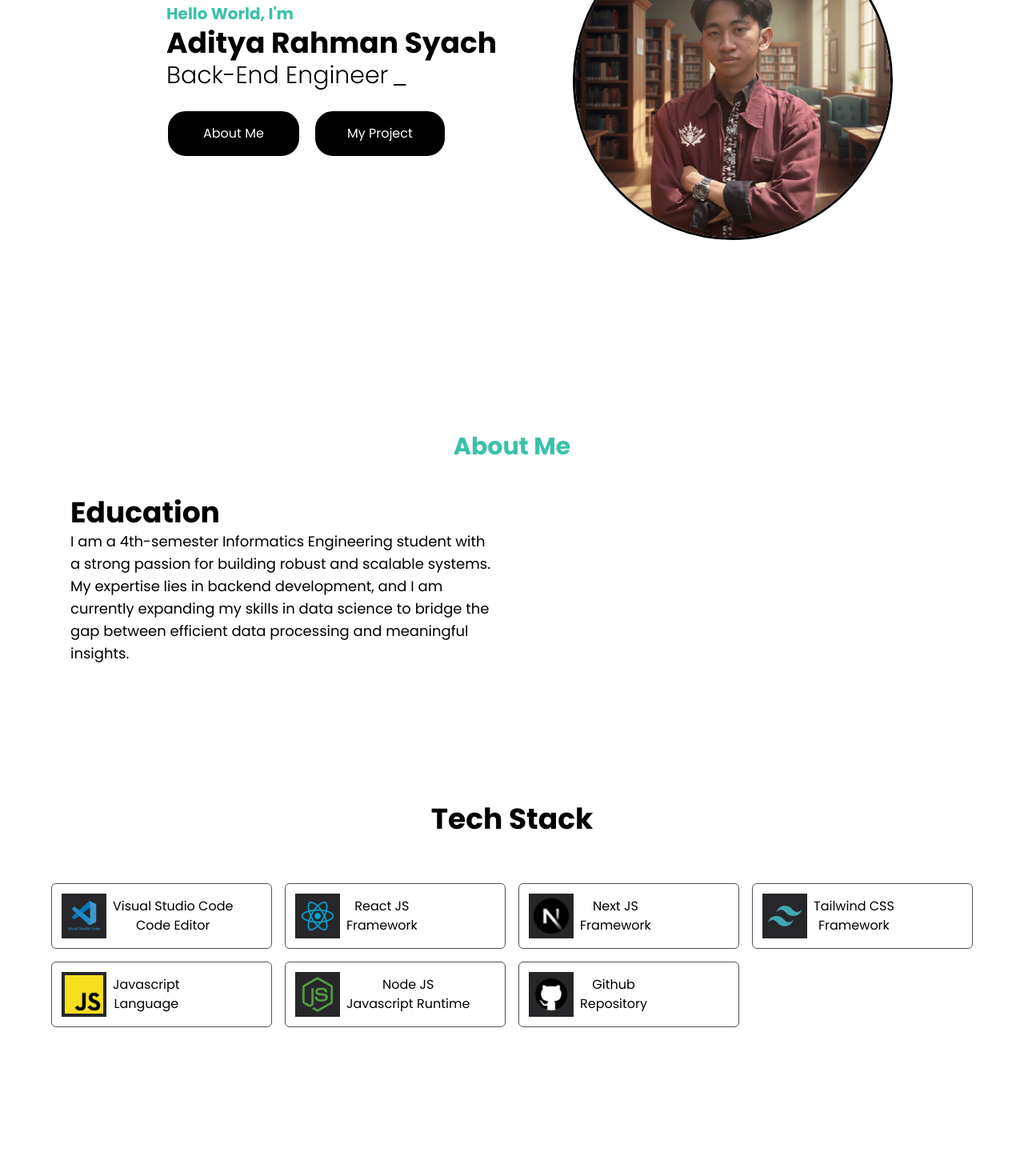
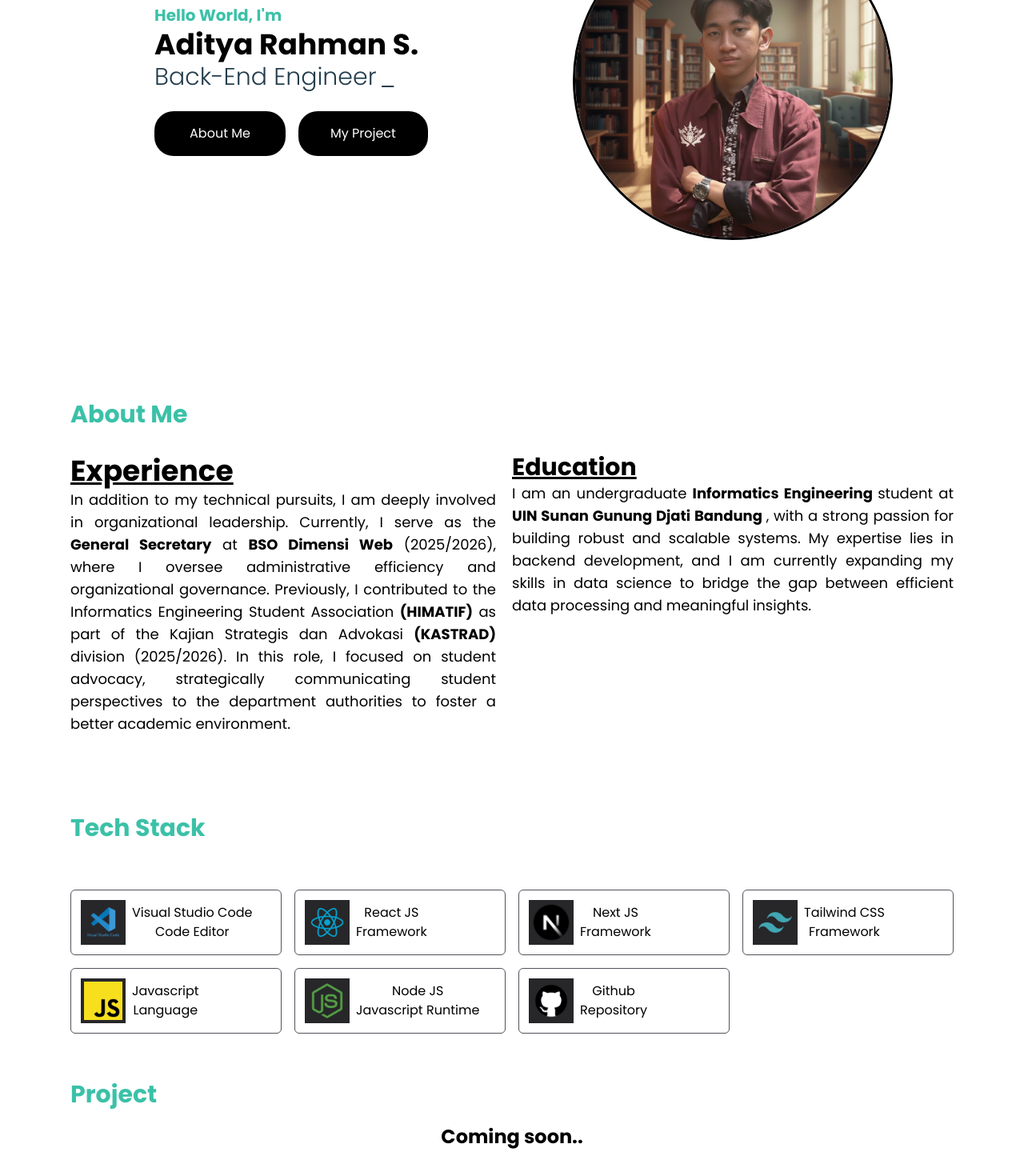
Before and after one commit to Adityarns/Web-Portfolio, a React (Vite) app: page / in a window 1280 px wide. Shown: the part 260-1730 px from the top of the page at 80% size. Built offline with nearby package versions, Linux system fonts and the light colour scheme.

Commit message:
adalah pokoknya

```diff
--- a/src/components/App.jsx
+++ b/src/components/App.jsx
@@ -8,16 +8,16 @@ export default function App() {
     <div className="text-center ">
       {/* Hero */}
       <div className="items-center hero grid lg:grid-cols-2 grid-cols-1 py-10 md:py-40 xl:gap-0 gap-5 px-6 max-w-7xl mx-auto animate__animated animate__fadeInUp animate__delay-0.5s">
-        <div className="flex flex-col items-start text-left lg:pl-6 xl:pl-30">
+        <div className="flex flex-col items-start text-left mx-auto">
           <p className="text-lg md:text-xl text-[#3BC1A8] font-semibold">
             Hello World, I'm
           </p>
           <h1 className="mb-6">
             <p className="text-3xl md:text-4xl/tight font-bold">
-              Aditya Rahman Syach
+              Aditya Rahman S.
             </p>
             <TextType
-              className="text-2xl md:text-3xl/tight font-light "
+              className="text-2xl md:text-3xl/tight font-light text-[#233D4D]"
               text={[
                 "Fullstack Developer",
                 "Back-End Engineer",
@@ -34,16 +34,16 @@ export default function App() {
               cursorBlinkDuration={0.5}
             />
           </h1>
-          <div className="flex flex-wrap justify-center gap-4 item-center">
+          <div className="flex mx-auto md:mx-0 justify-center gap-4 item-center">
             <a
               href="#about"
-              className="py-3 px-6 md:py-4 md:px-11 bg-black hover:bg-white rounded-3xl text-white hover:text-black hover:border-black border-white border-2"
+              className="py-3 px-6 md:py-4 md:px-11 bg-black rounded-3xl text-white hover:text-[#3BC1A8]"
             >
               About Me
             </a>
             <a
               href="#project"
-              className="py-3 px-6 md:py-4 md:px-10 bg-black hover:bg-white rounded-3xl text-white hover:text-black hover:border-black border-white border-2"
+              className="py-3 px-6 md:py-4 md:px-10 bg-black rounded-3xl text-white hover:text-[#3BC1A8]"
             >
               My Project
             </a>
@@ -58,20 +58,40 @@ export default function App() {
       </div>
 
       {/* About */}
-      <div className="about py-10 md:pt-20 px-6 max-w-7xl mx-auto" id="about">
-        <h1 className="text-center text-3xl md:text-3xl/tight font-bold text-[#3BC1A8]">
+      <div className="about py-10 px-6 max-w-7xl mx-auto" id="about">
+        <h1 className=" text-center md:text-left text-3xl md:text-3xl/tight font-bold text-[#3BC1A8]">
           About Me
         </h1>
         <div data-aos="fade-up" data-aos-duration="1000" data-aos-once="true">
-          <div className="grid lg:grid-cols-2 grid-cols-1  pt-5 md:pt-7 items-center">
-            <div className="md:pr-5 pt-2 md:pt-3 text-justify">
-              <h1 className="text-4xl/tight font-bold">Education</h1>
-              <p className="text-lg md:text-lg text-black text-left">
-                I am a 4th-semester Informatics Engineering student with a
-                strong passion for building robust and scalable systems. My
-                expertise lies in backend development, and I am currently
-                expanding my skills in data science to bridge the gap between
-                efficient data processing and meaningful insights.
+          <div className="grid lg:grid-cols-2 grid-cols-1  pt-5 md:pt-7 items-start ">
+            <div className="md:pr-5 ">
+              <h1 className="text-3xl md:text-4xl/tight font-bold text-left underline">
+                Experience
+              </h1>
+              <p className="text-sm md:text-lg text-black text-left md:text-justify">
+                In addition to my technical pursuits, I am deeply involved in
+                organizational leadership. Currently, I serve as the{" "}
+                <b>General Secretary</b> at <b>BSO Dimensi Web</b> (2025/2026),
+                where I oversee administrative efficiency and organizational
+                governance. Previously, I contributed to the Informatics
+                Engineering Student Association <b>(HIMATIF)</b> as part of the
+                Kajian Strategis dan Advokasi <b>(KASTRAD)</b> division
+                (2025/2026). In this role, I focused on student advocacy,
+                strategically communicating student perspectives to the
+                department authorities to foster a better academic environment.
+              </p>
+            </div>
+            <div>
+              <h1 className="text-3xl/tight font-bold text-left underline">
+                Education
+              </h1>
+              <p className="text-sm md:text-lg text-black text-left md:text-justify">
+                I am an undergraduate <b>Informatics Engineering </b>student at
+                <b> UIN Sunan Gunung Djati Bandung </b>, with a strong passion
+                for building robust and scalable systems. My expertise lies in
+                backend development, and I am currently expanding my skills in
+                data science to bridge the gap between efficient data processing
+                and meaningful insights.
               </p>
             </div>
           </div>
@@ -79,9 +99,9 @@ export default function App() {
       </div>
 
       {/* Skills */}
-      <div className="tools mt-32 mb-5">
+      <div className="tools  md:pt-14 px-6 max-w-7xl mx-auto">
         <h1
-          className="text-4xl/snug font-bold text-center"
+          className="text-3xl/snug font-bold text-center md:text-left text-[#3BC1A8]"
           data-aos="fade-up"
           data-aos-duration="1000"
           data-aos-once="true"
@@ -114,9 +134,12 @@ export default function App() {
       </div>
 
       {/* Project */}
-      <div className="Project pt-10 md:pt-40" id="project">
+      <div
+        className="Project pt-10 md:pt-14 px-6 max-w-7xl mx-auto"
+        id="project"
+      >
         <h1
-          className="text-4xl/snug font-bold text-center"
+          className="text-3xl/snug font-bold text-center md:text-left text-[#3BC1A8]"
           data-aos="fade-up"
           data-aos-duration="1000"
           data-aos-delay="300"
@@ -174,7 +197,7 @@ export default function App() {
       {/* Kontak */}
       <div className="kontak py-10 md:py-20 sm:p-10 p-0" id="contact">
         <h1
-          className="text-4xl mb-8 font-bold text-center"
+          className="text-3xl/snug font-bold text-center md:text-left text-[#3BC1A8]"
           data-aos="fade-up"
           data-aos-duration="1000"
           data-aos-delay="300"
--- a/src/components/Navbar.jsx
+++ b/src/components/Navbar.jsx
@@ -19,14 +19,16 @@ export default function Navbar() {
       className={`
         navbar w-full z-50 transition-all duration-300
         md:fixed md:top-0 md:left-0
-        md:bg-white/70 md:backdrop-blur-md md:shadow-md
+        md:bg-white/50 md:backdrop-blur-md md:shadow-md
       `}
     >
       <div className="max-w-7xl mx-auto px-6 md:px-10 flex justify-between items-center py-6 md:py-4 text-black">
         <div className="logo">
-          <h1 className="flex text-3xl items-center font-bold bg-white text-black p-1 md:bg-transparent md:hover:text-[#3BC1A8]">
-            Portfolio <FileText />
-          </h1>
+          <a href="#home">
+            <h1 className="flex text-3xl items-center font-bold bg-white text-black p-1 md:bg-transparent md:hover:text-[#3BC1A8]">
+              Portfolio <FileText />
+            </h1>
+          </a>
         </div>
 
         <ul
@@ -44,7 +46,7 @@ export default function Navbar() {
           <li>
             <a
               href="#home"
-              className="relative group text-lg font-medium md:hover:text-[#3BC1A8]"
+              className="relative group text-lg font-medium hover:text-[#3BC1A8]"
             >
               Home <span className={underlineClass}></span>
             </a>
@@ -52,7 +54,7 @@ export default function Navbar() {
           <li>
             <a
               href="#about"
-              className="relative group text-lg font-medium md:hover:text-[#3BC1A8]"
+              className="relative group text-lg font-medium hover:text-[#3BC1A8]"
             >
               About <span className={underlineClass}></span>
             </a>
@@ -60,7 +62,7 @@ export default function Navbar() {
           <li>
             <a
               href="#project"
-              className="relative group text-lg font-medium md:hover:text-[#3BC1A8]"
+              className="relative group text-lg font-medium hover:text-[#3BC1A8]"
             >
               Project <span className={underlineClass}></span>
             </a>
@@ -68,7 +70,7 @@ export default function Navbar() {
           <li>
             <a
               href="#contact"
-              className="relative group text-lg font-medium md:hover:text-[#3BC1A8]"
+              className="relative group text-lg font-medium hover:text-[#3BC1A8]"
             >
               Contact <span className={underlineClass}></span>
             </a>
--- a/src/main.jsx
+++ b/src/main.jsx
@@ -4,7 +4,7 @@ import App from "./components/App.jsx";
 import Navbar from "./components/Navbar.jsx";
 import "animate.css";
 import AOS from "aos";
-import "aos/dist/aos.css"; // You can also use <link> for styles
+import "aos/dist/aos.css";
 // ..
 AOS.init();
 
```
